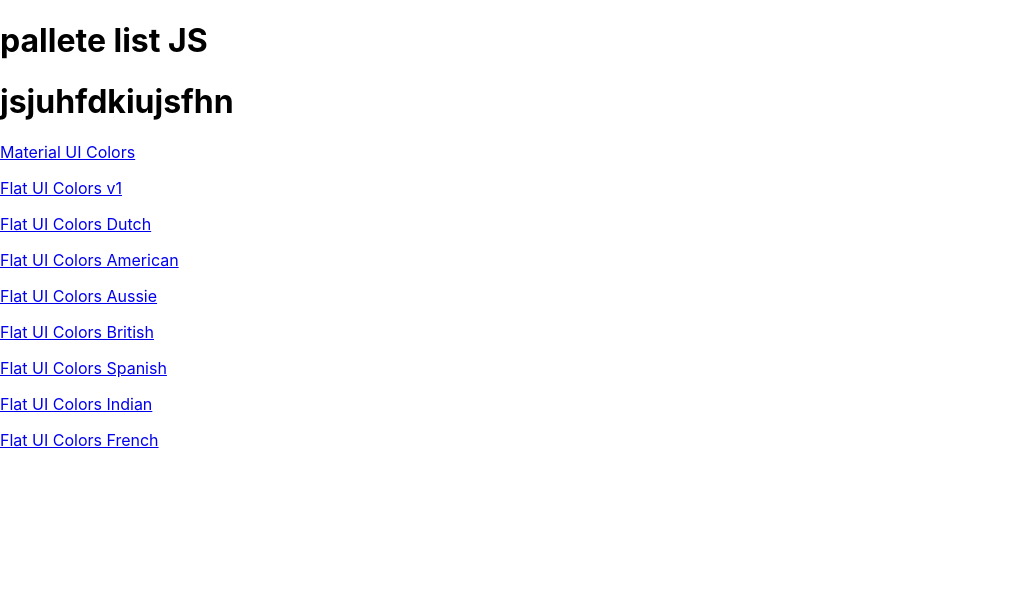
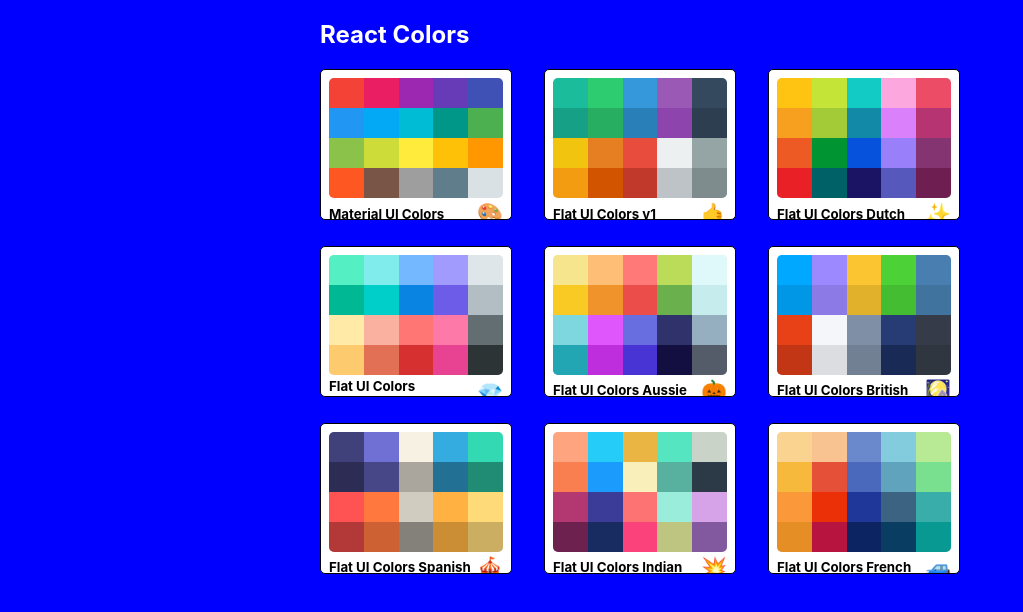
Before and after one commit to shaksham08/ReactMegaColorPallete, a React (Create React App) app: page / in a window 1280 px wide. Shown: the top 612 px of the page, without its empty margins (0-1023 px from the left). Built offline with nearby package versions, Linux system fonts and the light colour scheme.

Commit message:
adding react mini palette

```diff
--- a/package.json
+++ b/package.json
@@ -5,6 +5,7 @@
   "dependencies": {
     "@material-ui/core": "^4.11.0",
     "@material-ui/icons": "^4.9.1",
+    "@material-ui/styles": "^4.10.0",
     "@testing-library/jest-dom": "^4.2.4",
     "@testing-library/react": "^9.5.0",
     "@testing-library/user-event": "^7.2.1",
--- /dev/null
+++ b/src/MiniPalette.js
@@ -0,0 +1,63 @@
+import React from "react";
+import { withStyles } from "@material-ui/core/styles";
+
+const styles = {
+  root: {
+    backgroundColor: "white",
+    overflow: "hidden",
+    border: "1px solid black",
+    position: "relative",
+    borderRadius: "5px",
+    padding: "0.5rem",
+    "&:hover": {
+      cursor: "pointer",
+    },
+  },
+  colors: {
+    backgroundColor: "#dae1e4",
+    height: "120px",
+    width: "100%",
+    borderRadius: "5px",
+    overflow: "hidden",
+  },
+  title: {
+    display: "flex",
+    justifyContent: "space-between",
+    alignItems: "center",
+    margin: "0",
+    color: "black",
+    paddingTop: "0.2rem",
+  },
+  emoji: {
+    fontSize: "1.3rem",
+  },
+  miniColor: {
+    height: "25%",
+    width: "20%",
+    display: "inline-block",
+    marging: "0 auto",
+    position: "relative",
+    marginBottom: "-4px",
+  },
+};
+
+function MiniPalette(props) {
+  const { classes, paletteName, emoji, colors } = props;
+  const miniColorBoxes = colors.map((color) => (
+    <div
+      className={classes.miniColor}
+      style={{ backgroundColor: color.color }}
+      key={color.name}
+    ></div>
+  ));
+  return (
+    <div className={classes.root}>
+      <div className={classes.colors}>{miniColorBoxes}</div>
+      <h5 className={classes.title}>
+        {paletteName} <span className={classes.emoji}>{emoji}</span>
+      </h5>
+    </div>
+  );
+}
+
+export default withStyles(styles)(MiniPalette);
--- a/src/Navbar.js
+++ b/src/Navbar.js
@@ -1,5 +1,6 @@
 import React, { Component } from "react";
 import Slider from "rc-slider";
+import { Link } from "react-router-dom";
 import MenuItem from "@material-ui/core/MenuItem";
 import Select from "@material-ui/core/Select";
 import "rc-slider/assets/index.css";
@@ -38,7 +39,7 @@
     return (
       <header className="Navbar">
         <div className="logo">
-          <a href="dsjfkss">reactcolorpicker</a>
+          <Link to="/">reactcolorpicker</Link>
         </div>
         <div className="slider-container">
           <span>Level: {level}</span>
--- a/src/Palette.js
+++ b/src/Palette.js
@@ -1,5 +1,6 @@
 import React, { Component } from "react";
 import ColorBox from "./ColorBox";
+
 import Navbar from "./Navbar";
 import "./Palette.css";
 
--- a/src/PaletteList.js
+++ b/src/PaletteList.js
@@ -1,18 +1,54 @@
 import React, { Component } from "react";
-import { Link } from "react-router-dom";
+import MiniPalette from "./MiniPalette";
+import { withStyles } from "@material-ui/core/styles";
 
-export default class PaletteList extends Component {
+const styles = {
+  root: {
+    backgroundColor: "blue",
+    height: "100vh",
+    display: "flex",
+    alinItems: "flex-start",
+    justifyContent: "center",
+  },
+  container: {
+    width: "50%",
+    display: "flex",
+    alignItems: "flex-start",
+    flexDirection: "column",
+    flexWrap: "wrap",
+  },
+  nav: {
+    display: "flex",
+    width: "100%",
+    color: "white",
+    justifyContent: "space-between",
+  },
+  palettes: {
+    boxSizing: "border-box",
+    display: "grid",
+    width: "100%",
+    gridTemplateColumns: "repeat(3,30%)",
+    gridGap: "5%",
+  },
+};
+
+class PaletteList extends Component {
   render() {
+    const { classes, palettes } = this.props;
     return (
-      <div>
-        <h1>pallete list JS</h1>
-        <h1>jsjuhfdkiujsfhn</h1>
-        {this.props.palettes.map((palette) => (
-          <p>
-            <Link to={`/palette/${palette.id}`}>{palette.paletteName}</Link>
-          </p>
-        ))}
+      <div className={classes.root}>
+        <div className={classes.container}>
+          <nav className={classes.nav}>
+            <h1>React Colors</h1>
+          </nav>
+          <div className={classes.palettes}>
+            {palettes.map((palette) => (
+              <MiniPalette {...palette} />
+            ))}
+          </div>
+        </div>
       </div>
     );
   }
 }
+export default withStyles(styles)(PaletteList);
```
Also changed, not shown: 1 other file (tests, documents, lock files or other folders).
